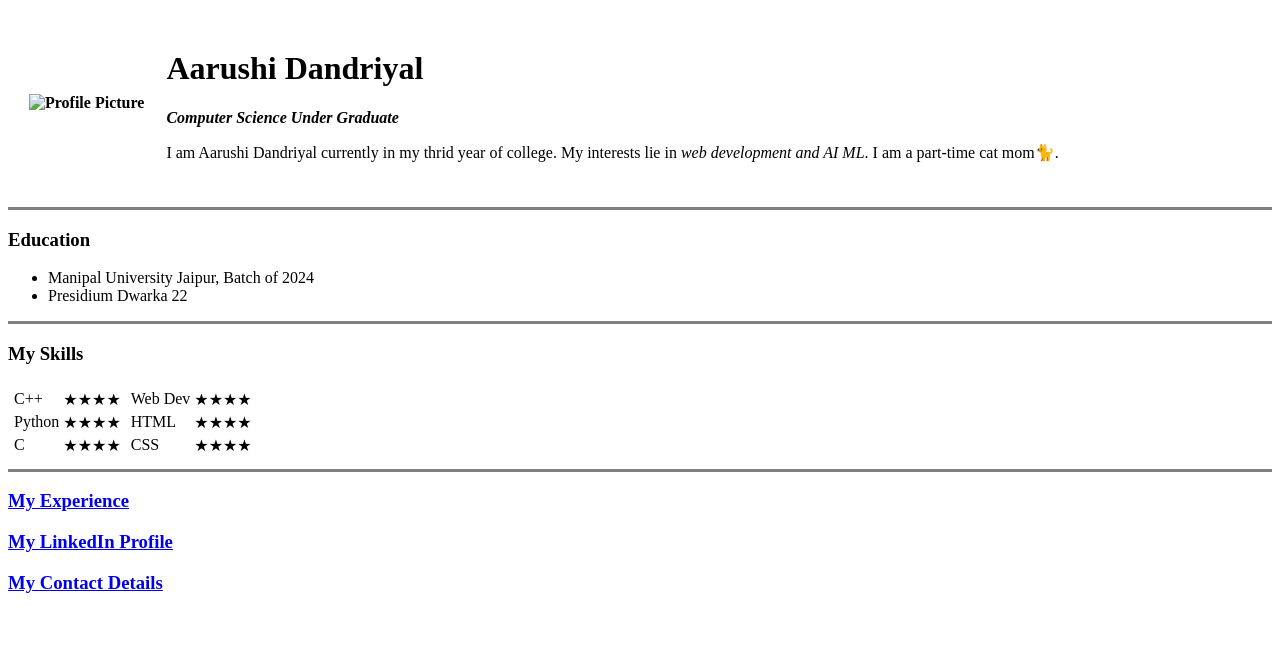
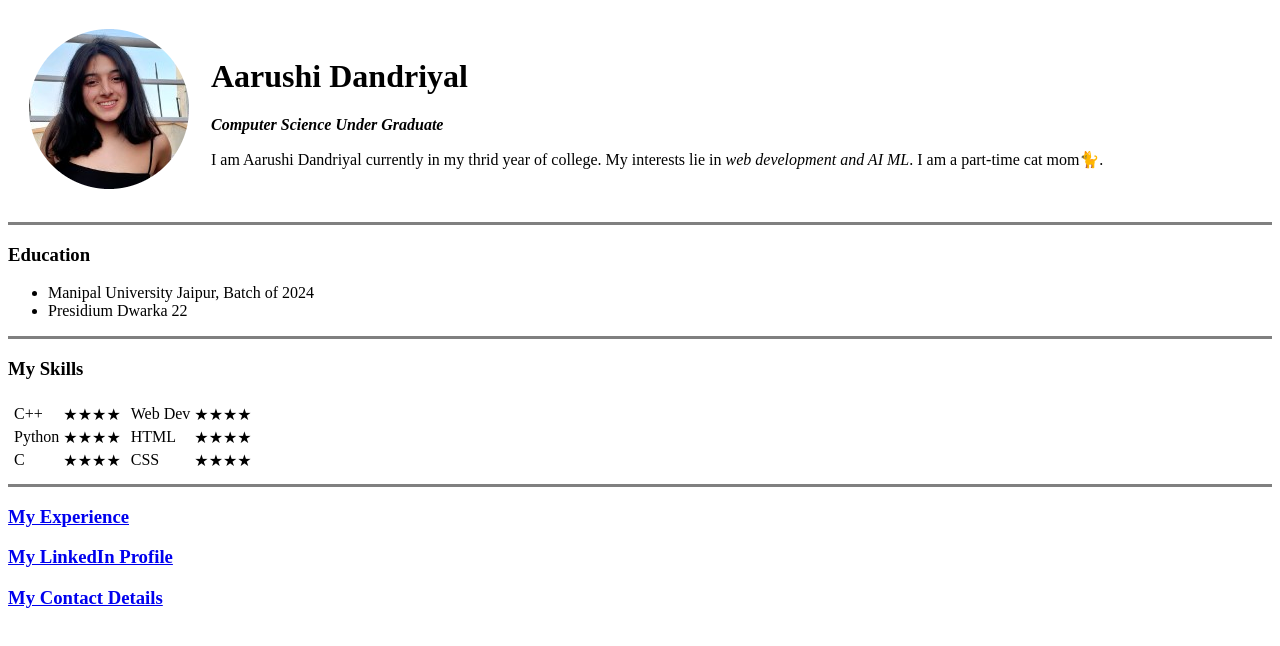
Before and after one commit to aarushi611/cv, a plain HTML site: page index.html in a window 1280 px wide. Drawn offline with Linux system fonts and the light colour scheme.

Commit message:
Updated Image source

```diff
--- a/index.html
+++ b/index.html
@@ -9,7 +9,8 @@
 <body>
   <table cellspacing="20">
     <tr>
-      <th><img src="Images/Aarushi Profile Picture-modified.png" alt="Profile Picture"></th>
+      <th><img src="cv/Aarushi Profile Picture-modified.png
+" alt="Profile Picture"></th>
       <td>
         <h1>Aarushi Dandriyal</h1>
         <p><em><strong>Computer Science Under Graduate </em></strong></p>
```
